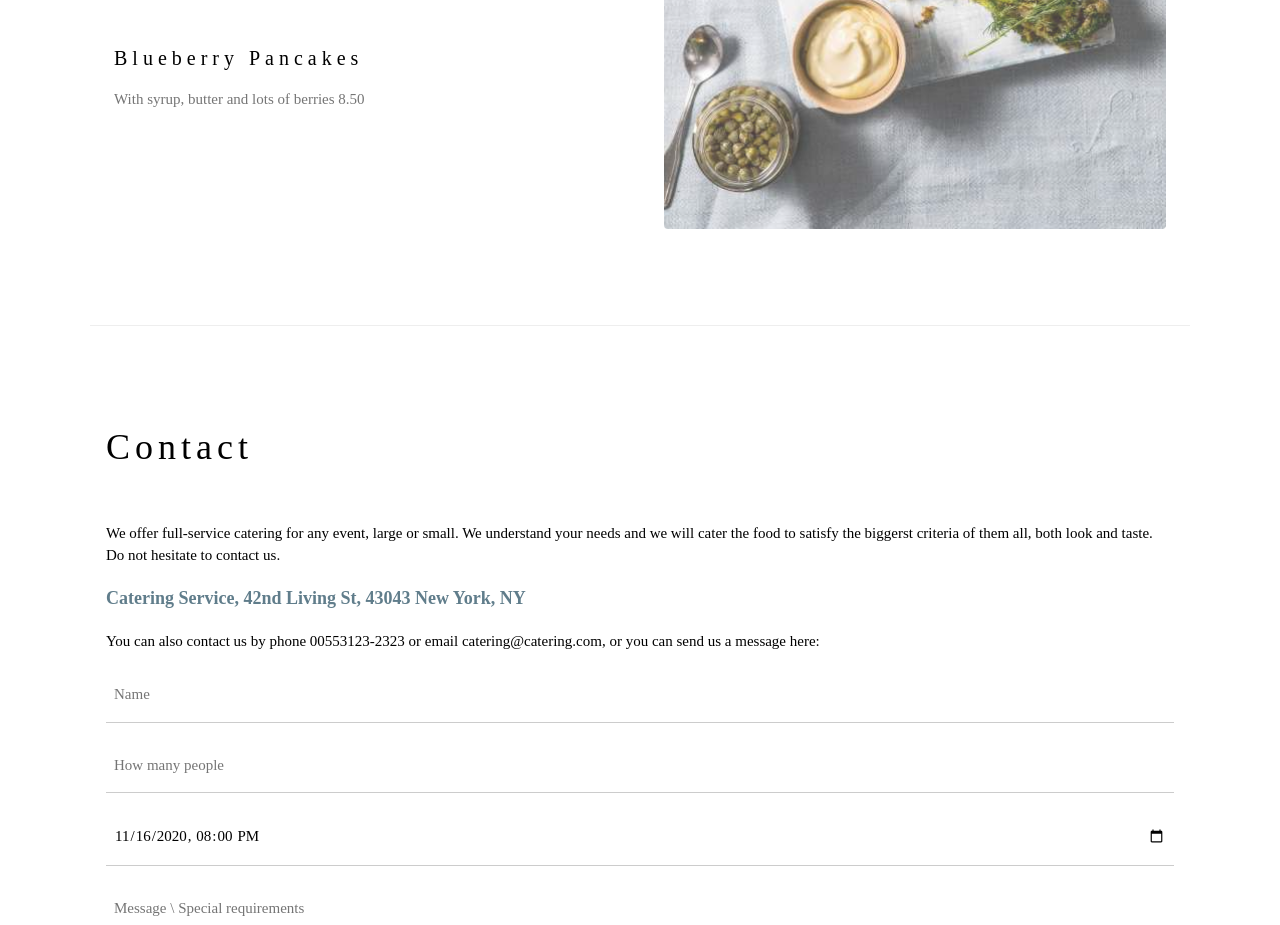
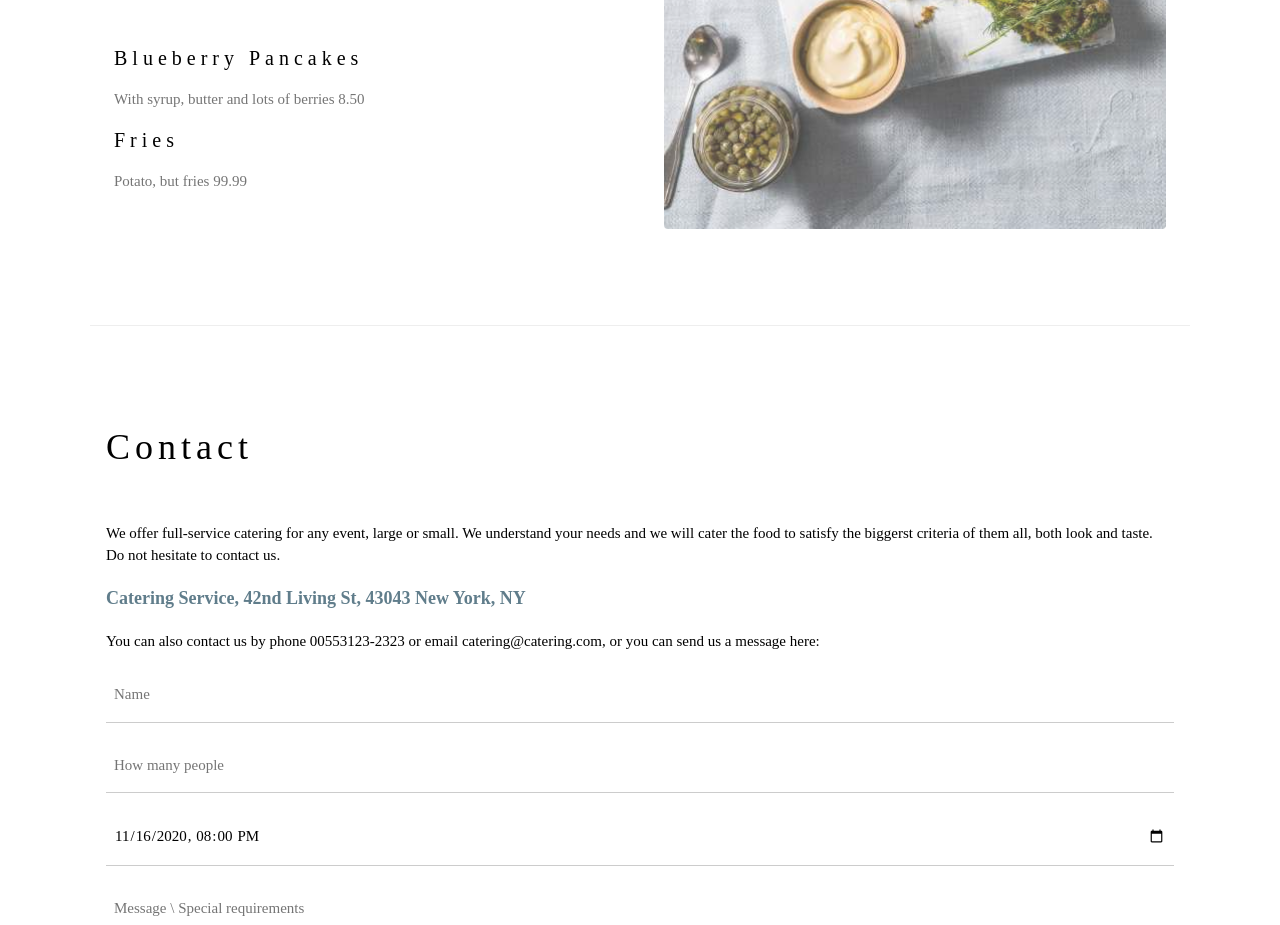
Before and after one commit to MonteiroMagmoss/mywebsite, a plain HTML site: page index.html in a window 1280 px wide. Shown: the part 2060-2985 px from the top of the page. Drawn offline with nearby package versions, Linux system fonts and the light colour scheme.

Commit message:
Adicionado o item Fries ao menu

```diff
--- a/index.html
+++ b/index.html
@@ -74,6 +74,9 @@ h1, h2, h3, h4, h5, h6 {
 
       <h4>Blueberry Pancakes</h4>
       <p class="w3-text-grey">With syrup, butter and lots of berries 8.50</p>
+
+      <h4>Fries</h4>
+      <p class="w3-text-grey">Potato, but fries 99.99</p>
     </div>
 
     <div class="w3-col l6 w3-padding-large">
```
